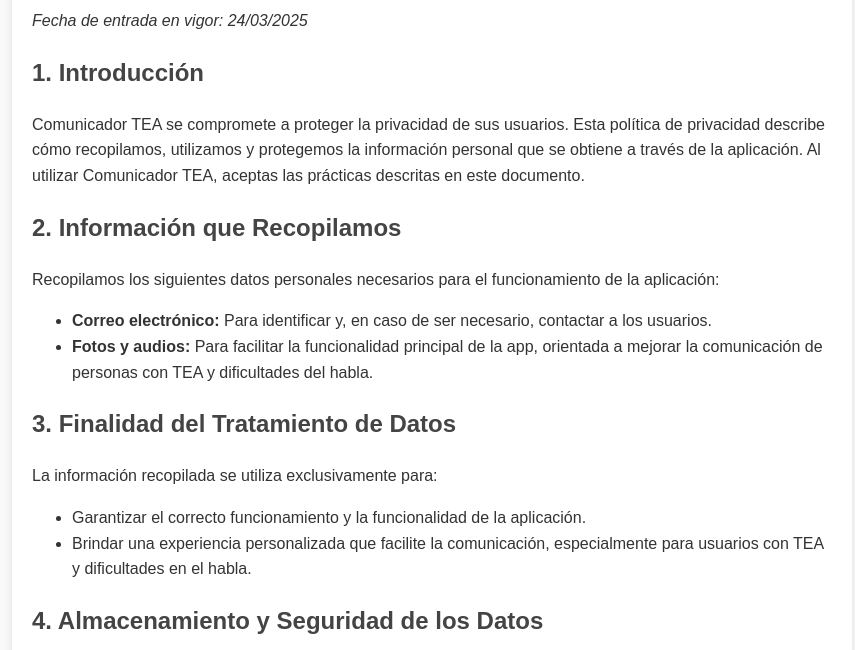
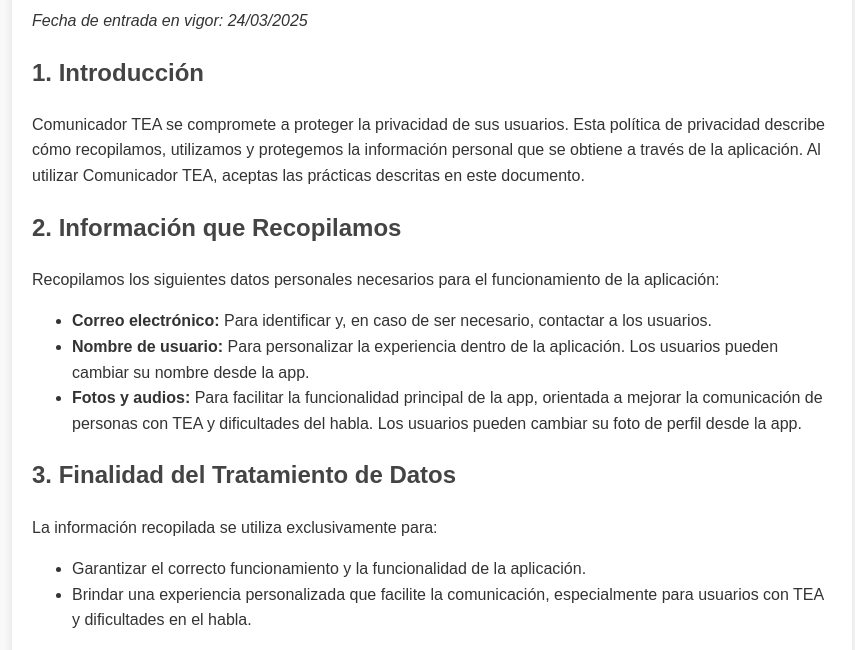
Before and after one commit to juanfai/terms-comtea, a plain HTML site: page index.html in a window 1280 px wide. Shown: the part 126-776 px from the top of the page, without its empty margins (208-1063 px from the left). Drawn offline with Linux system fonts and the light colour scheme.

Commit message:
Update index.html

```diff
--- a/index.html
+++ b/index.html
@@ -46,7 +46,8 @@
     </p>
     <ul>
       <li><strong>Correo electrónico:</strong> Para identificar y, en caso de ser necesario, contactar a los usuarios.</li>
-      <li><strong>Fotos y audios:</strong> Para facilitar la funcionalidad principal de la app, orientada a mejorar la comunicación de personas con TEA y dificultades del habla.</li>
+      <li><strong>Nombre de usuario:</strong> Para personalizar la experiencia dentro de la aplicación. Los usuarios pueden cambiar su nombre desde la app.</li>
+      <li><strong>Fotos y audios:</strong> Para facilitar la funcionalidad principal de la app, orientada a mejorar la comunicación de personas con TEA y dificultades del habla. Los usuarios pueden cambiar su foto de perfil desde la app.</li>
     </ul>
 
     <h2>3. Finalidad del Tratamiento de Datos</h2>
@@ -70,7 +71,7 @@
 
     <h2>6. Acceso, Corrección y Eliminación de Datos</h2>
     <p>
-      Actualmente, los usuarios no tienen acceso directo para gestionar sus datos desde la app. Si deseas acceder, corregir o eliminar tus datos, puedes comunicarte a través del correo: <a href="mailto:faisal.juan@gmail.com">faisal.juan@gmail.com</a>.
+      Actualmente, los usuarios pueden modificar su nombre y su foto de perfil directamente desde la aplicación. Para solicitar la eliminación completa de su cuenta o de los datos asociados (correo electrónico, nombre de usuario, fotos y audios), deben comunicarse a través del correo: <a href="mailto:faisal.juan@gmail.com">faisal.juan@gmail.com</a>.
     </p>
 
     <h2>7. Público Objetivo</h2>
```
